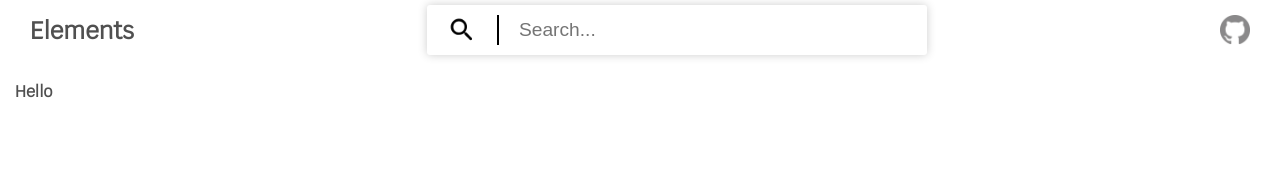
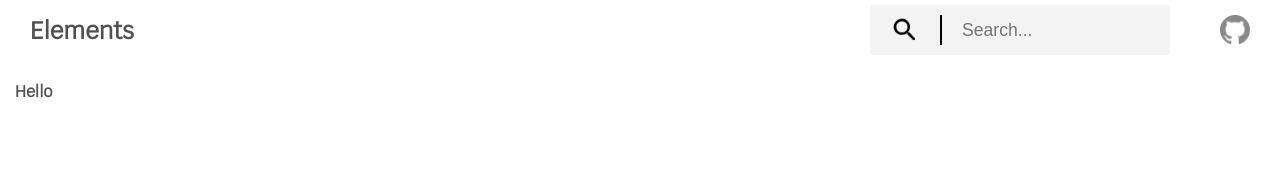
Before and after one commit to mcelkys/Elements, a plain HTML site: page docs/index.html in a window 1280 px wide. Drawn offline with Linux system fonts and the light colour scheme.

Commit message:
search bar styling

```diff
--- a/docs/css/Toolbar.css
+++ b/docs/css/Toolbar.css
@@ -1,7 +1,6 @@
 #toolbar {
     display: flex;
     align-items: center;
-    justify-content: space-between;
     padding: 5px 30px 5px 30px;
 }
 
@@ -9,35 +8,52 @@
     margin: 0px;
 }
 
+#search-wrapper {
+    flex: 1;
+    margin: 0px 50px 0px 50px;
+    display: flex;
+    justify-content: flex-end;
+}
+
 #search {
-    background-color: white;
+    background-color: #f3f3f3;
+    width: 300px;
     border-radius: 3px;
     overflow: hidden;
     padding: 10px 20px 10px 20px;
+    display: flex;
+    transition: width 400ms, background-color 400ms, box-shadow 400ms;
+}
+
+#search.focused {
+    background-color: white;
     box-shadow: 0px 0px 10px rgba(0,0,0,0.2);
-    display: flex;
-    flex-basis: 500px;
-    margin: 0px 30px 0px 30px;
+    width: 100%;
 }
 
 
 #search > .icon {
     height: 30px;
     width: 30px;
+    flex-shrink: 0;
     margin-right: 20px;
     background-image: url(../img/round_search_black_36dp.png);
 }
 
 #search > input {
-    flex: 1;
+    background-color: transparent;
+    flex-shrink: 1;
+    flex-grow: 1;
+    min-width: 10px;
     border-top: none;
     border-right: none;
     border-bottom: none;
     border-left: solid black 2px;
     padding-left: 20px;
     outline: none;
-    font-size: 1.2em;
+    font-size: 1.1em;
     color: inherit;
+    display: block;
 }
 
 #external-links > a {
--- a/docs/js/ui/controller/Toolbar.js
+++ b/docs/js/ui/controller/Toolbar.js
@@ -1,6 +1,19 @@
 Templates.controllerFor('toolbar', instances => {
     return {
 
+        onSearchInputFocus() {
+            const instance = instances.get();
+            if (instance) {
+                instance.search.classList.add('focused');
+            }
+        },
+
+        onSearchInputBlur() {
+            const instance = instances.get();
+            if (instance) {
+                instance.search.classList.remove('focused');
+            }
+        }
 
     };
 });
--- a/docs/js/ui/view/Toolbar.js
+++ b/docs/js/ui/view/Toolbar.js
@@ -1,16 +1,24 @@
 Templates.withoutKey('toolbar', (config, register, controller) => {
+    const search = Elements.build({
+        id: 'search',
+        children: [
+            { class: 'icon' },
+            {
+                tag: 'input',
+                attributes: { type: 'text', placeholder: 'Search...' },
+                listeners: {
+                    focus: controller.onSearchInputFocus.bind(controller),
+                    blur: controller.onSearchInputBlur.bind(controller)
+                }
+            }
+        ]
+    });
     const node = Elements.build({
         tag: 'nav',
         id: 'toolbar',
         children: [
             { tag: 'h1', text: 'Elements' },
-            {
-                id: 'search',
-                children: [
-                    { class: 'icon' },
-                    { tag: 'input', attributes: { type: 'text', placeholder: 'Search...' } }
-                ]
-            },
+            { id: 'search-wrapper', node: search },
             {
                 id: 'external-links',
                 children: [
@@ -24,6 +32,6 @@ Templates.withoutKey('toolbar', (config, register, controller) => {
             }
         ]
     });
-    register(node);
+    register(node, { search });
     return node;
 });
```
